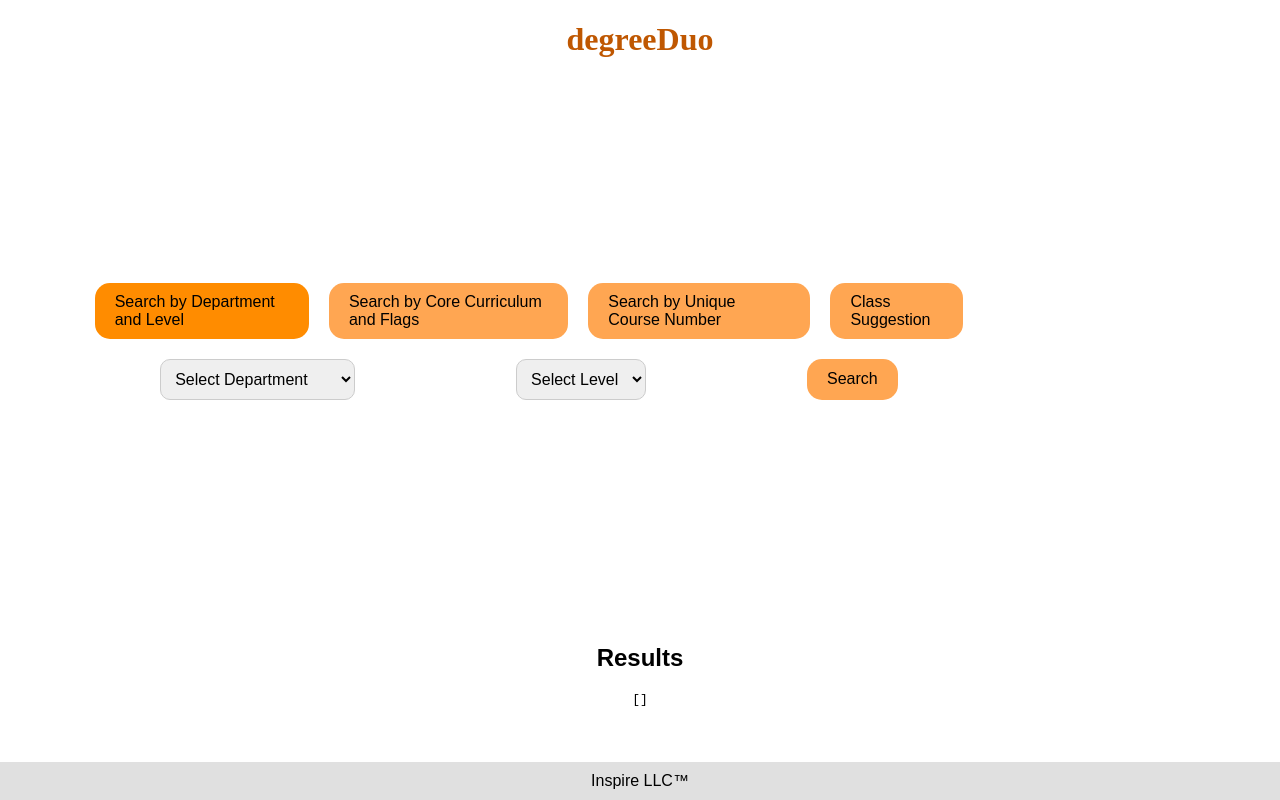
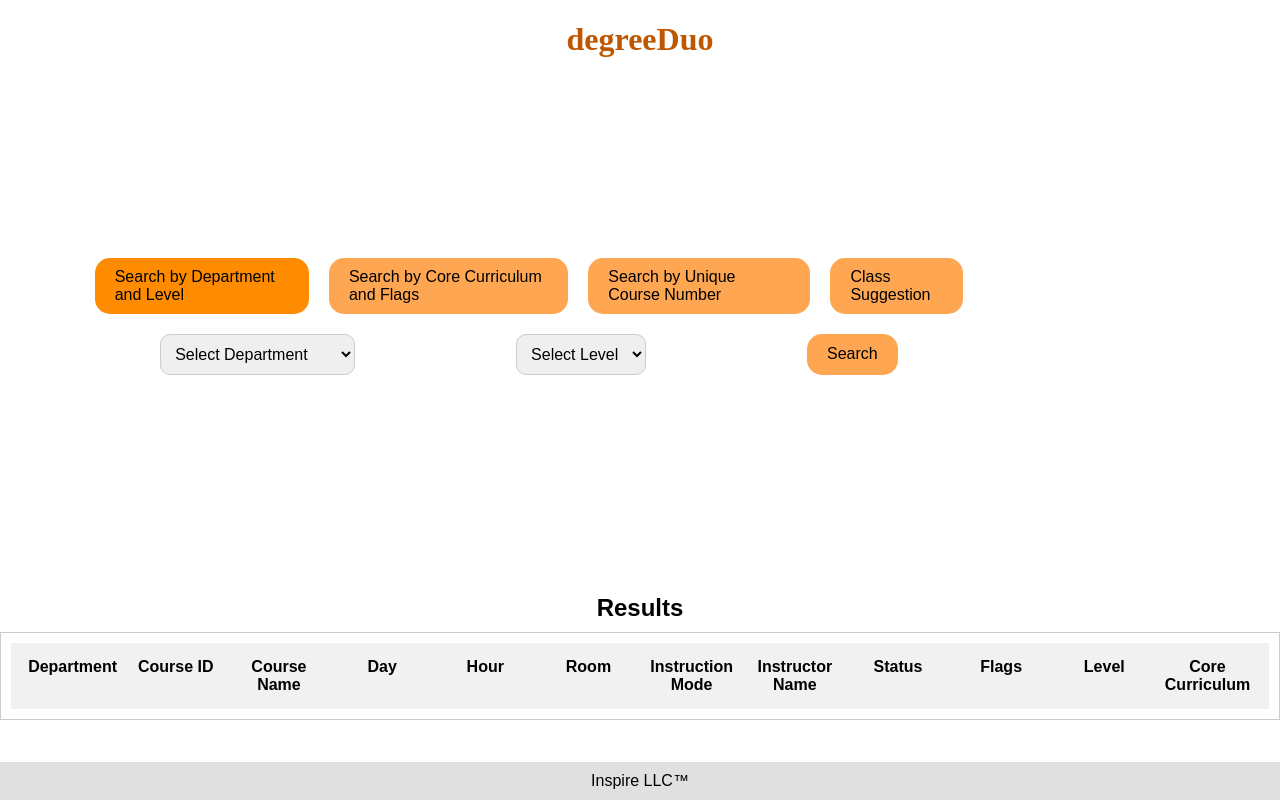
Before and after one commit to v2ngu/DegreeDuo, a React (Vite) app: page /coursesearch in a window 1280 px wide. Built offline with nearby package versions, Linux system fonts and the light colour scheme; a web font is replaced by a local one.

Commit message:
Finished Adding/Searching Courses

```diff
--- a/src/CourseSearch.css
+++ b/src/CourseSearch.css
@@ -31,7 +31,7 @@
 
 .tab-contents {
   width: 80%;
-    margin-top: 20px;
+  margin-top: 0px;
 }
 
 .tab-content {
@@ -67,16 +67,52 @@
   transition: background-color 0.3s ease;
 }
 
+.search-button:hover {
+  background-color: #FF8C00; /* Darker orange on hover */
+}
+
 .results {
   width: 100%;
   text-align: center;
+  margin-top: 0px;
+}
+
+.results h2 {
+  margin-bottom: 10px;
 }
 
 .results-content {
-    margin-top: 10px;
+  border: 1px solid #ccc;
+  padding: 10px;
+  text-align: left;
+}
+
+.results-header {
+  display: flex;
+  font-weight: bold;
+  background-color: #f1f1f1;
+  padding: 10px;
+}
+
+.results-header > div {
+  flex: 1;
+  text-align: center;
+  padding: 5px;
+}
+
+.results-scroll {
+  max-height: 400px;
+  overflow-y: auto;
 }
 
 .course-item {
+  display: flex;
   padding: 10px;
   border-bottom: 1px solid #ccc;
 }
+
+.course-item > div {
+  flex: 1;
+  text-align: center;
+  padding: 5px;
+}
--- a/src/CourseSearch.jsx
+++ b/src/CourseSearch.jsx
@@ -4,7 +4,7 @@ import SearchByDepartmentAndLevel from './Components/SearchByDepartmentAndLevel.
 import SearchByCoreCurriculumAndFlags from './Components/SearchByCoreCurriculumAndFlags.jsx';
 import SearchByUniqueCourseNumber from './Components/SearchByUniqueCourseNumber.jsx';
 import ClassSuggestion from './Components/ClassSuggestion.jsx';
-import axios from 'axios'
+import axios from 'axios';
 
 function CourseSearchTabs() {
   const [activeTab, setActiveTab] = useState(0);
@@ -17,15 +17,11 @@ function CourseSearchTabs() {
     'Class Suggestion'
   ];
 
-  const handleSearch = async (searchOption, { department, level, coreCurriculum, flags, uniqueNumber }) => {
+  const handleSearch = async (searchOption, searchParams) => {
     axios.get('http://127.0.0.1:5000/search', {
       params: {
         searchOption,
-        department,
-        level,
-        coreCurriculum,
-        flags,
-        uniqueNumber,
+        ...searchParams,
       }
     })
     .then(response => {
@@ -67,10 +63,41 @@ function CourseSearchTabs() {
             {activeTab === 3 && <ClassSuggestion />}
           </div>
         </div>
-          <div className="results">
+        <div className="results">
           <h2>Results</h2>
           <div className="results-content">
-            <pre>{JSON.stringify(results, null, 2)}</pre>
+            <div className="results-header">
+              <div>Department</div>
+              <div>Course ID</div>
+              <div>Course Name</div>
+              <div>Day</div>
+              <div>Hour</div>
+              <div>Room</div>
+              <div>Instruction Mode</div>
+              <div>Instructor Name</div>
+              <div>Status</div>
+              <div>Flags</div>
+              <div>Level</div>
+              <div>Core Curriculum</div>
+            </div>
+            <div className="results-scroll">
+              {results.map((course, index) => (
+                <div key={index} className="course-item">
+                  <div>{course.department}</div>
+                  <div>{course.course_id}</div>
+                  <div>{course.course_name}</div>
+                  <div>{course.day}</div>
+                  <div>{course.hour}</div>
+                  <div>{course.room}</div>
+                  <div>{course.instruction_mode}</div>
+                  <div>{course.instructor_name}</div>
+                  <div>{course.status}</div>
+                  <div>{course.flags}</div>
+                  <div>{course.level}</div>
+                  <div>{course.cc}</div>
+                </div>
+              ))}
+            </div>
           </div>
         </div>
       </div>
```
Lines whose indentation alone changed are shown as unchanged.
